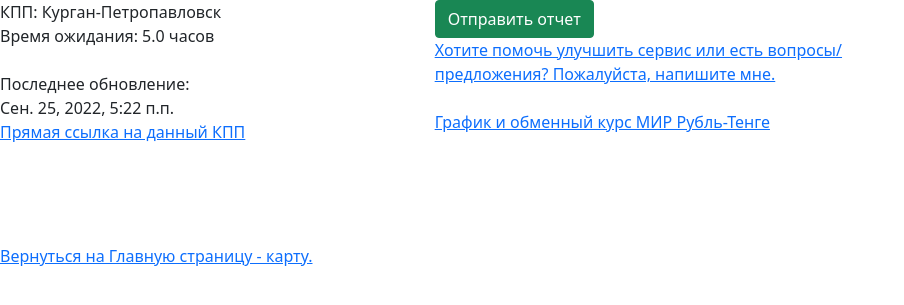
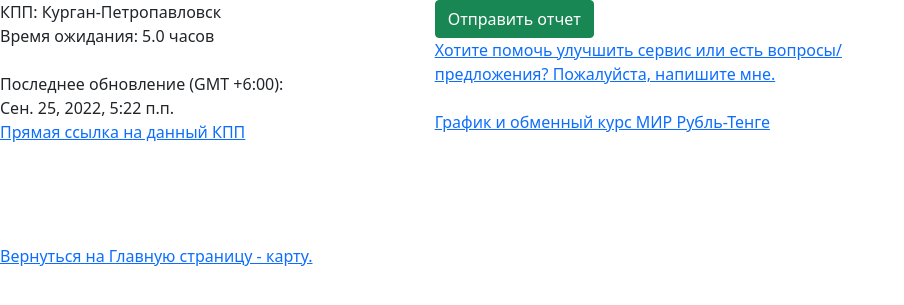
Before and after one commit to endlessnights/kppcheck, a Django app: page /kpp/1/ in a window 1280 px wide. Shown: the top 305 px of the page, without its empty margins (0-904 px from the left). Run offline with Django 3.2, Linux system fonts and the light colour scheme; data comes from the database, SQL or seed files in the repository.

Commit message:
added timezone to update date

```diff
--- a/core/kppcheck/templates/views/post.html
+++ b/core/kppcheck/templates/views/post.html
@@ -20,7 +20,7 @@
         {% if pcount %}
         Кол-во людей: {{pcount}}<br/>
         {% endif %}<br/>
-        Последнее обновление: <br/>{% for Reports in report|slice:":1" %} {{Reports.created_date}} {% endfor %}<br/>
+        Последнее обновление (GMT +6:00): <br/>{% for Reports in report|slice:":1" %} {{Reports.created_date}} {% endfor %}<br/>
         <a href="/kpp/{{post.id}}" target="_blank">Прямая ссылка на данный КПП</a><br/>
         <div style="margin-top:100px;">
             <a href="/">Вернуться на Главную страницу - карту.</a>
```
